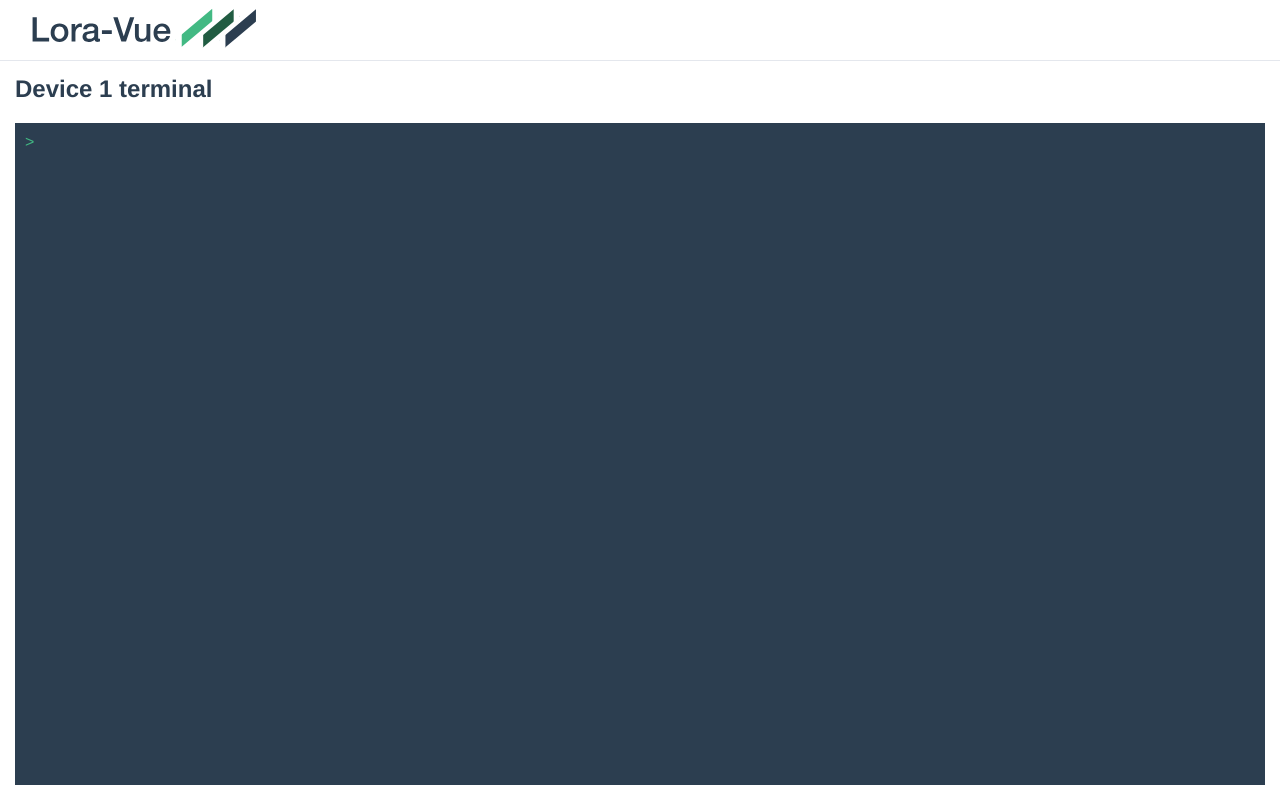
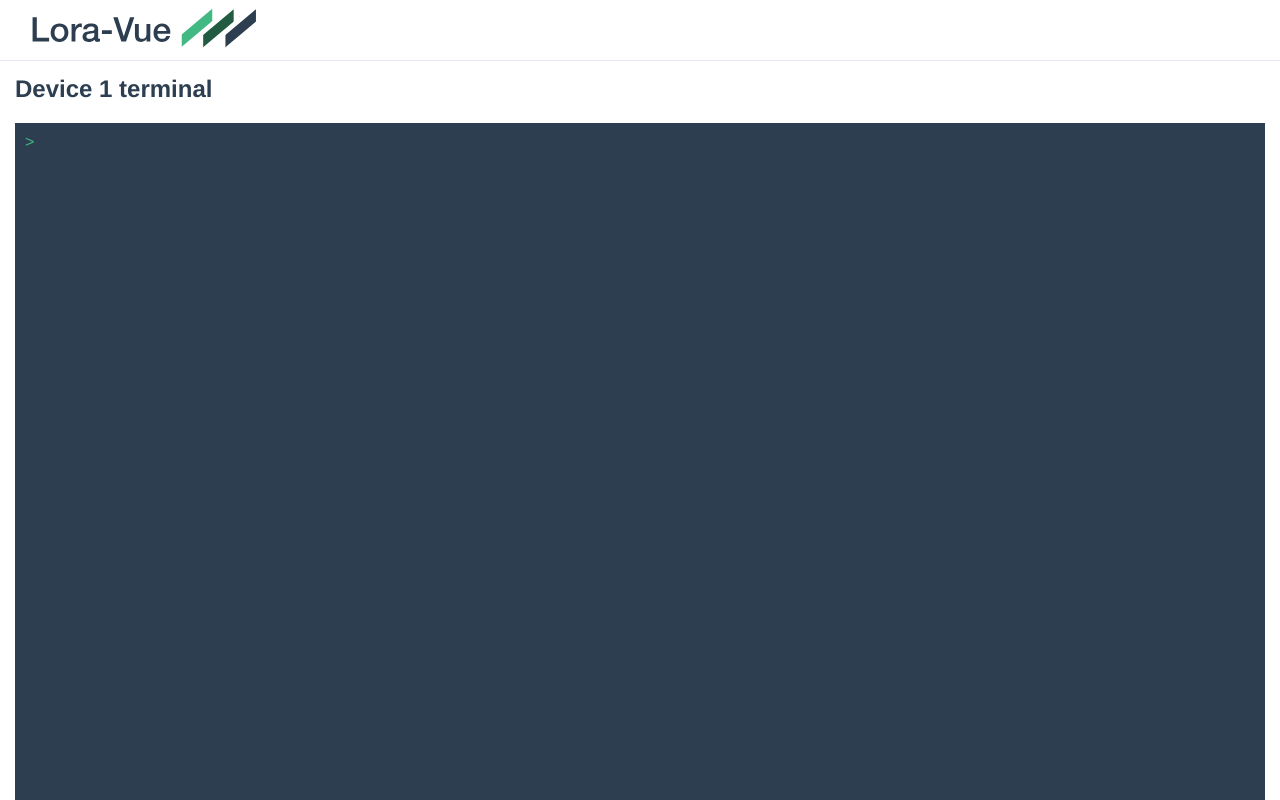
Before and after one commit to Komaricus/lora-vue, a Vue app: page /terminal/1 in a window 1280 px wide. Shown: the top 800 px of the page. Built offline with nearby package versions, Linux system fonts and the light colour scheme; the HTML template or start-up script is replaced by a standard one.

Commit message:
Adds copy output when opening in new tab

```diff
--- a/src/components/DeviceInfo.vue
+++ b/src/components/DeviceInfo.vue
@@ -115,11 +115,7 @@
         <template slot="title">
           <p class="bold">Terminal</p>
         </template>
-
-        <terminal style="max-width: 600px; height: 400px" :device="device"/>
-        <el-button type="default" size="medium" @click="openTerminal" style="margin-top: 10px" icon="mdi mdi-open-in-new">
-         Open in new tab
-        </el-button>
+        <terminal :fullscreen="false" :device="device"/>
       </el-collapse-item>
       <el-collapse-item name="5" v-if="!device.hasOwnProperty('host')">
         <template slot="title">
@@ -206,9 +202,6 @@
       }
     },
     methods: {
-      openTerminal() {
-        window.open(`${window.location.origin}/terminal/${this.device.id}`)
-      },
       async loadCharges(page) {
         await axios.get(`${config.api}/events/${this.dpidToInt(this.device.id)}/charge_events`, {
             params: {
--- a/src/components/Terminal.vue
+++ b/src/components/Terminal.vue
@@ -1,5 +1,6 @@
 <template>
-  <div id="terminal" class="terminal-output">
+  <div>
+    <div id="terminal" class="terminal-output" :style="fullscreen ? {height: '835px'} : styleObject">
       <div v-html="output"></div>
       <div v-if="loading" class="loading">
         <i class="el-icon-loading"></i>
@@ -10,6 +11,11 @@
         &gt;
         <input v-model="command" v-on:keyup.enter="runCommand" class="terminal-input"/>
       </label>
+    </div>
+    <el-button v-if="!fullscreen" type="default" size="medium" @click="openTerminal" style="margin-top: 10px"
+               icon="mdi mdi-open-in-new">
+      Open in new tab
+    </el-button>
   </div>
 </template>
 
@@ -22,16 +28,37 @@
     props: {
       device: {
         type: Object
+      },
+      fullscreen: {
+        type: Boolean,
+        default: false
       }
     },
     data() {
       return {
         command: '',
         loading: false,
-        output: ''
+        output: '',
+        styleObject: {
+          maxWidth: '600px',
+          height: '400px'
+        }
+      }
+    },
+    created() {
+      if (localStorage.getItem('output')) {
+        this.output = localStorage.getItem('output');
+        localStorage.removeItem('output');
+        setTimeout(() => {
+          this.scroll();
+        }, 20);
       }
     },
     methods: {
+      openTerminal() {
+        localStorage.setItem('output', this.output);
+        window.open(`${window.location.origin}/terminal/${this.device.id}`)
+      },
       dpidToInt(dpid) {
         return Number("0x" + dpid);
       },
--- a/src/store/index.ts
+++ b/src/store/index.ts
@@ -45,7 +45,6 @@ export default new Vuex.Store({
           state.messages.shift()
         }, 100)
       }
-
     }
   },
   actions: {
--- a/src/views/Terminal.vue
+++ b/src/views/Terminal.vue
@@ -3,7 +3,7 @@
     <Navbar/>
     <div class="wrapper">
       <h2 style="padding-bottom: 20px;">{{getTitle()}} terminal</h2>
-      <terminal style="height: 100%" :device="{id: this.$route.params.dpid, host: this.$route.params.dpid.includes('h')}"/>
+      <terminal fullscreen :device="{id: this.$route.params.dpid, host: this.$route.params.dpid.includes('h')}"/>
     </div>
   </div>
 </template>
```
Lines whose indentation alone changed are shown as unchanged.
